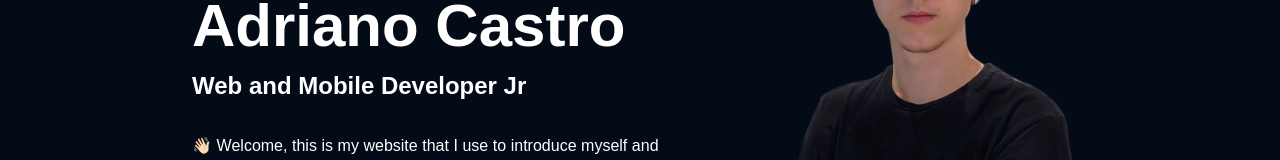
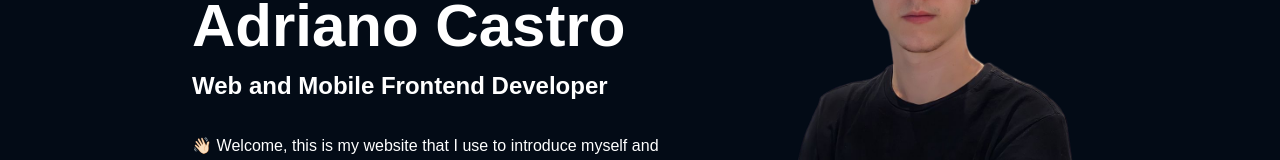
Before and after one commit to DricoCastro/AdrianoCastro-Tailwind, a Next.js app: page / in a window 1280 px wide. Shown: the part 312-472 px from the top of the page. Built offline with nearby package versions, Linux system fonts and the light colour scheme.

Commit message:
remove "JR"

```diff
--- a/src/app/home/me/index.tsx
+++ b/src/app/home/me/index.tsx
@@ -5,6 +5,7 @@ import WhatsAppIcon from "@mui/icons-material/WhatsApp";
 import EmailOutlinedIcon from "@mui/icons-material/EmailOutlined";
 import InstagramIcon from "@mui/icons-material/Instagram";
 import LinkedInIcon from "@mui/icons-material/LinkedIn";
+import Link from "next/link";
 
 const dricoImage = require("../../../../public/svgs/drico-image.svg");
 const brokeLine: string = "%0A";
@@ -89,7 +90,7 @@ export const MeSection = () => {
           mt-2.5
         `}
         >
-          Web and Mobile Developer Jr
+          Web and Mobile Frontend Developer
         </a>
 
         <a
@@ -156,7 +157,6 @@ export const MeSection = () => {
             text-3xl
           `}
           />
-
           <EmailOutlinedIcon
             className={`
             cursor-pointer
```
